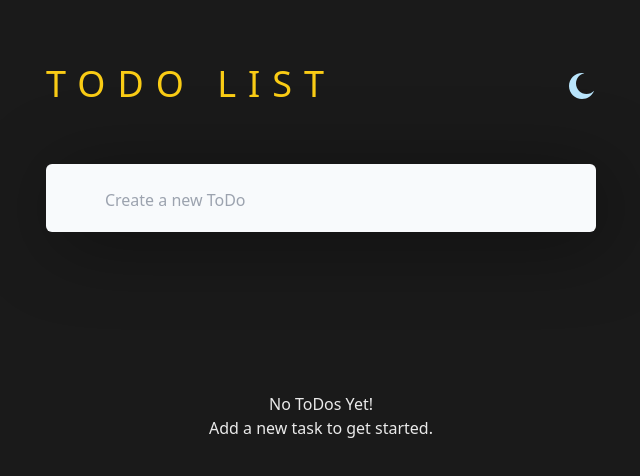
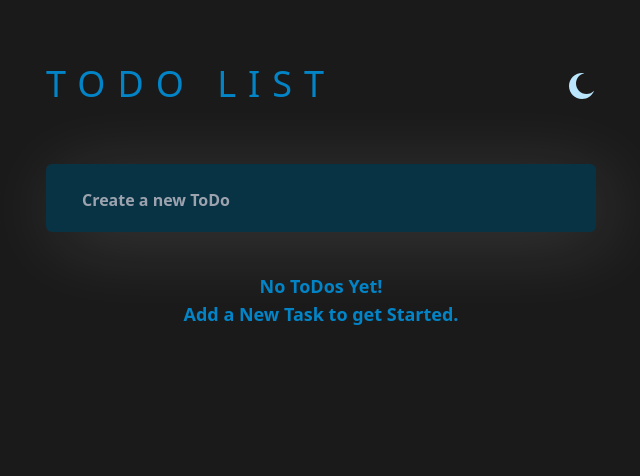
Before and after one commit to NatalioDev/study-project-react, a React (Vite) app: page / in a window 1280 px wide. Shown: the top 476 px of the page, without its empty margins (319-959 px from the left). Built offline with nearby package versions, Linux system fonts and the light colour scheme.

Commit message:
add styles theme dark

```diff
--- a/src/components/Header/Header.tsx
+++ b/src/components/Header/Header.tsx
@@ -7,7 +7,7 @@ const Header = () => {
   const {theme , toggleTheme} =useTheme();
   return (
     <header className="flex items-center justify-between mt-[50px] mr-0 mb-[25px] ml-0 w-[90%] md:mt-16 md:mr-0 md:mb-10 md:ml-0 md:w-[550px]">
-      <h1 className="text-slate-900 text-4xl tracking-[12px] uppercase dark:text-yellow-400">
+      <h1 className="text-sky-900 text-4xl tracking-[12px] uppercase dark:text-sky-600">
         ToDo List
       </h1>
       <button className="bg-none border-none cursor-pointer mr-[-7px] outline-none pt-2 px-2 pb-1 transition duration-1000 rounded-md" onClick={toggleTheme}>
@@ -18,7 +18,6 @@ const Header = () => {
           <img
             src="icon/icon-sun.svg"
             alt="Sun Icon"
-            className="text-yellow-400" // Cambiar color a amarillo en modo claro
           />
         )}
       </button>
--- a/src/components/Todo/Todo.tsx
+++ b/src/components/Todo/Todo.tsx
@@ -32,7 +32,7 @@ const Todo = ({todoText, completed, index, id}: TodoProps) => {
             data-index={index}
           >
             <div
-              className={`bg-transparent border border-[#cacde8] rounded-full cursor-pointer h-7 w-7 left-6 top-1/2 transform -translate-y-1/2 absolute ${completed ? "bg-gradient-to-r from-[#57ddff] to-[#c058f3]" : ""} z-10`}
+              className={`bg-transparent border border-slate-700 dark:border-sky-200 rounded-full cursor-pointer h-7 w-7 left-2 top-1/2 transform -translate-y-1/2 absolute ${completed ? "border-none bg-gradient-to-r from-[#57ddff] to-[#c058f3]" : ""} z-10`}
               onClick={handleClick}
             >
               {completed && (
@@ -49,7 +49,7 @@ const Todo = ({todoText, completed, index, id}: TodoProps) => {
                 ></div>
               )}
             </div>
-            <p className={`break-words pl-11 uppercase break-all font-bold ${completed ? "text-blue-500 line-through ease-linear text-sm text-opacity-55" : ""}`}>{todoText}</p>
+            <p className={`break-words pl-8 uppercase break-all font-bold ${completed ? "text-blue-500 line-through ease-linear text-sm text-opacity-55" : ""}`}>{todoText}</p>
 
             <img
               className="cursor-pointer"
--- a/src/components/Todo/TodoContainer/TodoContainer.tsx
+++ b/src/components/Todo/TodoContainer/TodoContainer.tsx
@@ -45,9 +45,9 @@ const TodoContainer = () => {
   };
 
   if(todos.length === 0){
-    return <h2 className="text-center w-full mt-40 relative">
+    return <h2 className="text-center w-full mt-10 relative font-semibold text-lg text-amber-600 dark:text-sky-600">
       No ToDos Yet! <br />
-      Add a new task to get started.
+      Add a New Task to get Started.
     </h2>
   }
 
@@ -76,11 +76,8 @@ const TodoContainer = () => {
           )}
         </Droppable>
         ):(
-          <div className="flex items-center cursor-none justify-center min-h-12 break-words p-4 w-full relative break-all text-xs text-slate-300 border-b-[2px_solid_rgb(57,58,76)] bg-slate-950">
-            <h2 className="relative">{noTodosMessage}</h2>
-            <span className="absolute left-[5.3rem] top-[120%] text-sm font-light sm:left-[11rem]">
-              Your todos will appear here!
-            </span>
+          <div className="flex items-center cursor-none justify-center min-h-12 break-words p-4 pr-4 -ml-4 w-full relative break-all text-sm bg-transparent text-rose-700 dark:text-rose-500 border-b-[2px_solid_rgb(57,58,76)] bg-slate-950">
+            <h2 className="relative font-bold">{noTodosMessage}</h2>
           </div>
         )}
       </DragDropContext>
--- a/src/components/Todo/TodoInput/TodoInput.tsx
+++ b/src/components/Todo/TodoInput/TodoInput.tsx
@@ -35,11 +35,11 @@ const TodoInput = () => {
     <>
       <div className="w-full mb-4">
         <form onClick={handleSubmit}>
-          <div className="flex pl-4 items-center rounded-md shadow-[10px_10px_80px_rgba(0,0,0,0.4)] bg-slate-50">
-            <button className="bg-transparent rounded-[50%] cursor-pointer text-[0] h-6 w-6 border-[1px_solid_rgba(119,122,146)]">Add</button>
+          <div className="flex pl-4 items-center rounded-md shadow-[10px_10px_80px_rgba(0,50,60,0.3)] dark:shadow-[10px_10px_80px_rgba(255,255,255,0.14)] bg-slate-50 dark:bg-cyan-950">
+            <button className="bg-transparent  cursor-pointer text-[0] h-0 w-0 ">Add</button>
             <input
               type="text"
-              className="text-slate-300 bg-transparent border-none outline-none pt-6 pb-5 px-5 w-full"
+              className="text-slate-500 font-semibold dark:text-slate-50 bg-transparent border-none outline-none pt-6 pb-5 px-5 w-full"
               placeholder="Create a new ToDo"
               value={text}
               onChange={handleChange}
--- a/src/components/Todo/TodoStats/TodoStats.tsx
+++ b/src/components/Todo/TodoStats/TodoStats.tsx
@@ -21,7 +21,8 @@ const TodoStats = () => {
     <div className="flex flex-wrap items-center rounded-b-[0.25rem] rounded-tl-[0rem] rounded-tr-[0rem] justify-between min-w-10 p-4 relative w-full font-semibold">
       <div className="">
         {countRemainingTodos(todos)}
-        items left
+        {' '}
+        Tasks
       </div>
 
       <Filter setFilter={handleFilter}/>
```
